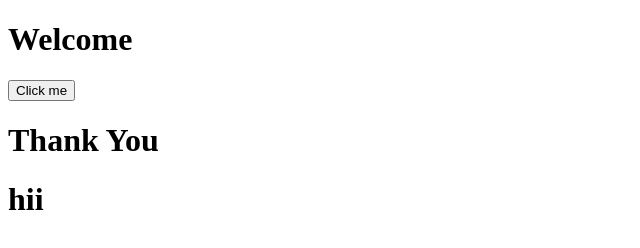
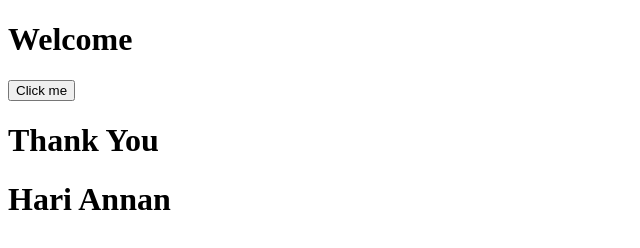
Before and after one commit to pranavrajesh23/gitcourse, a plain HTML site: page index.html in a window 1280 px wide. Shown: the whole page, without its empty margins (0-640 px from the left). Drawn offline with Linux system fonts and the light colour scheme.

Commit message:
hari annan

```diff
--- a/index.html
+++ b/index.html
@@ -9,6 +9,6 @@
     <h1>Welcome</h1>
     <button>Click me</button>
     <h1>Thank You</h1>
-    <h1>hii</h1>
+    <h1>Hari Annan</h1>
 </body>
 </html>
```
